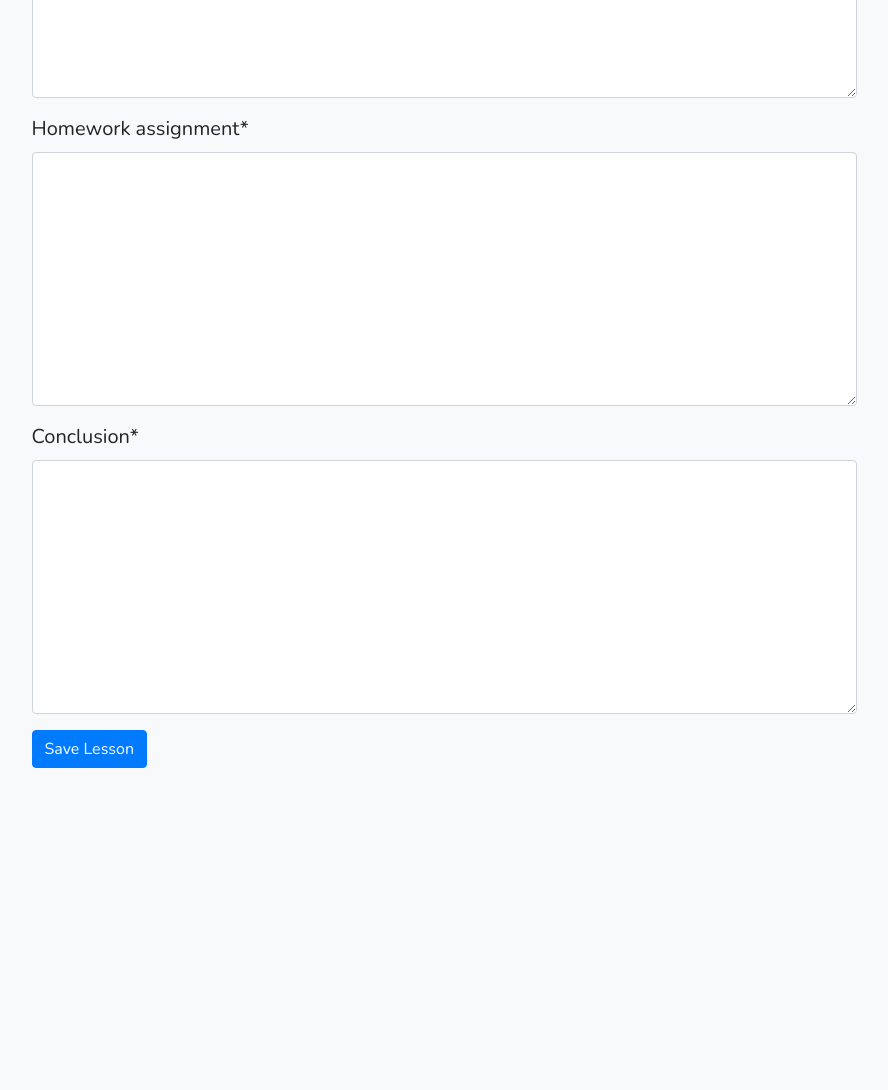
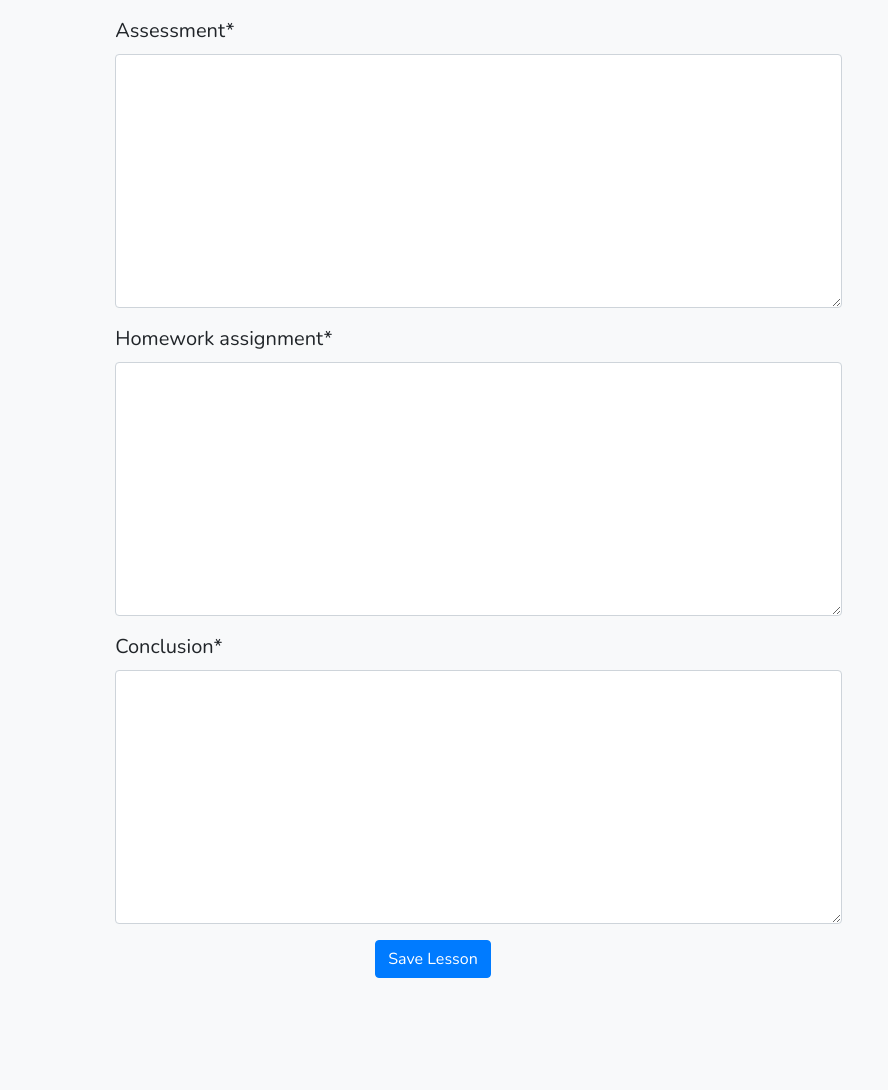
Before and after one commit to akande56/Al-hadhanat, a Django app: page /student/formmaster/class/new_note/1 in a window 1280 px wide. Shown: the part 1788-2878 px from the top of the page, without its empty margins (196-1084 px from the left). Before the commit the page ends 2556 px from the top, so only its background shows below. Run offline with Django 3.2, Linux system fonts and the light colour scheme; a user stored in the database is signed in; tables that the repository leaves empty hold one stand-in row (values such as "Sample post"); parts of the project's set-up code (start-up, migrations or seed data) failed here and were passed over; some libraries are stand-ins or nearby versions; some web fonts are replaced.

Commit message:
update..

```diff
--- a/Students/templates/create_lesson_note.html
+++ b/Students/templates/create_lesson_note.html
@@ -10,26 +10,30 @@
       <div class="col-md-6">
         {{ form.subject|as_crispy_field }}
         <br>
+        <br>
         {{ form.lesson_date|as_crispy_field }}
+        <br>
         <br>
         {{ form.topic|as_crispy_field }}
         <br>
+        <br>
         {{ form.term|as_crispy_field }}
         <br>
-        {{ form.previous_knowledge|as_crispy_field }}
-
-
-
-
+        <br>
+        <br>
+        {{ form.instructional_materials|as_crispy_field }}
+        <br>
+        <br>
         {{ form.teaching_methodology|as_crispy_field }}
       </div>
       <div class="col-md-6">
         {{ form.introduction|as_crispy_field }}
         {{ form.objectives|as_crispy_field }}
-        {{ form.instructional_materials|as_crispy_field }}
+
+        {{ form.previous_knowledge|as_crispy_field }}
       </div>
     </div>
-    <div class="row">
+    <div class="offset-1">
         <div class="col-md-12">
             {{ form.lesson_content|as_crispy_field }}
             {{ form.assessment|as_crispy_field }}
@@ -37,7 +41,7 @@
             {{ form.conclusion|as_crispy_field }}
         </div>
     </div>
-    <button type="submit" class="btn btn-primary">Save Lesson</button>
+    <button type="submit" class="btn btn-primary offset-5">Save Lesson</button>
   </form>
   {{ form.media }}
 {% endblock %}
--- a/Students/templates/simple_add_student.html
+++ b/Students/templates/simple_add_student.html
@@ -3,7 +3,7 @@
 {% load crispy_forms_tags %}
 {% load myfilter %}
 {% block content %}
-<div class="container position-relative p-0 mt-90" style="max-width: 1000px;">
+<div class="offset-2 p-0 mt-90" style="max-width: 1000px;">
     <h3 class="bg-theme-colored text-center text-success ">Student Application Form </h3>
         <div class="section-content p-30">
             <div class="row">
--- a/hadanathighschool/templates/pages/home.html
+++ b/hadanathighschool/templates/pages/home.html
@@ -694,8 +694,9 @@
                 <span class="">Welcome To Al-Hadhanat HighSchool</span>
                 <span class="">Admission Open For New Students</span>
                 </span>
-                <h2 class="font-25 text-white">Available for all classes</h2>
-                <a href="{% url 'admit_student' %}" class="btn btn-default text-theme-colored mt-5 mb-10">Signup Now</a>
+                <h2 class="font-25 text-white">Register New Student</h2>
+                <a href="{% url 'simple_add_student' %}" class="btn btn-default text-theme-colored mt-5 mb-10">Register student</a>
+
                 </div>
               </div>
             </div>
```
